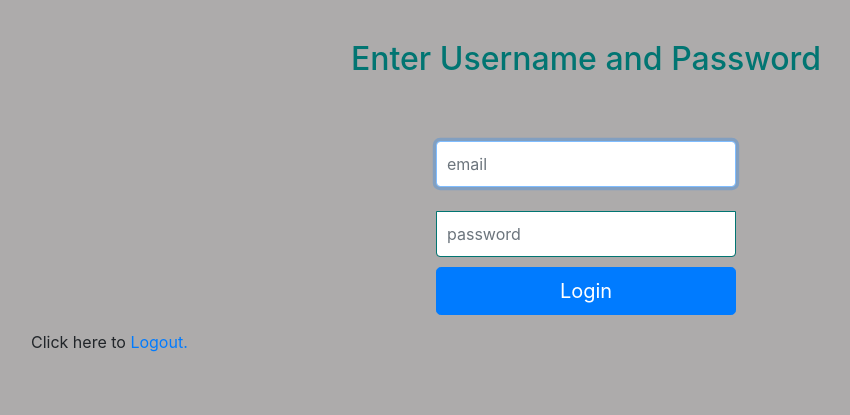
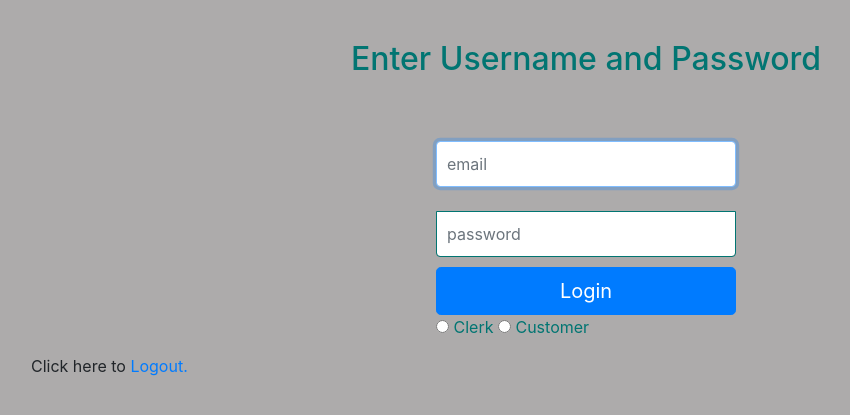
Before and after one commit to nickyinhu/HandyTool, a PHP site: page / in a window 1280 px wide. Shown: the top 415 px of the page, without its empty margins (54-904 px from the left). Run offline with PHP 8.4, Linux system fonts and the light colour scheme; some libraries are stand-ins or nearby versions.

Commit message:
Update index.php

```diff
--- a/Handy/index.php
+++ b/Handy/index.php
@@ -111,6 +111,8 @@
                name = "password" placeholder = "password" required>
             <button class = "btn btn-lg btn-primary btn-block" type = "submit"
                name = "login">Login</button>
+            <input type="radio" name = "accountType" value = "Clerk"> Clerk
+  	    <input type="radio" name = "accountType" value = "Customer"> Customer<br>
          </form>
 
          Click here to <a href = "logout.php" tite = "Logout">Logout.
```
